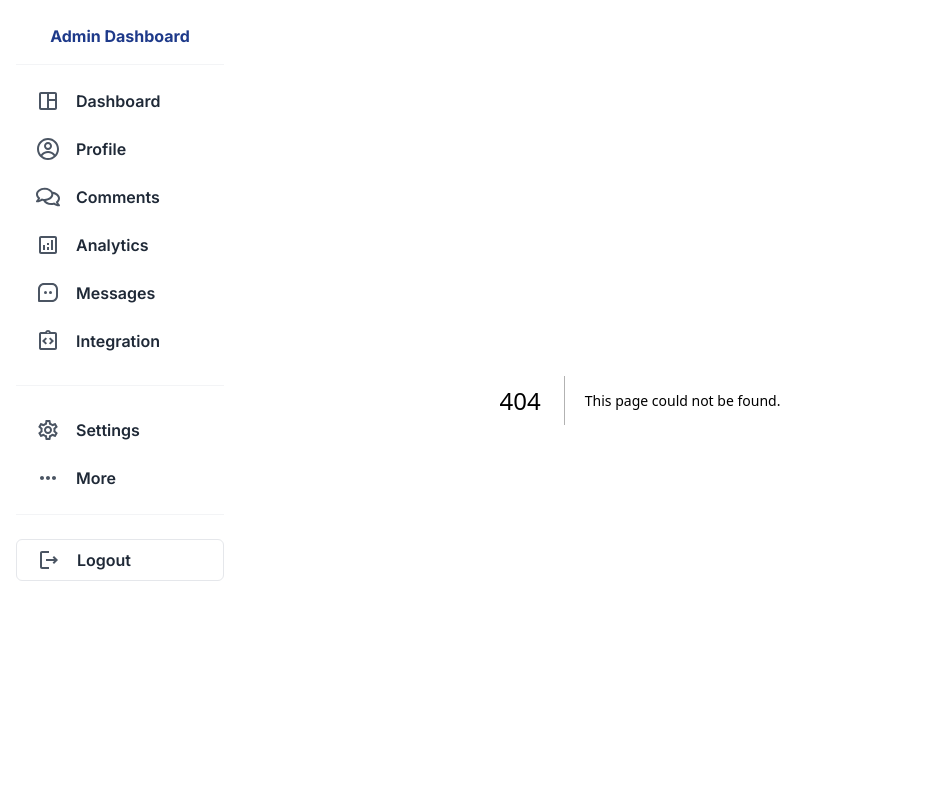
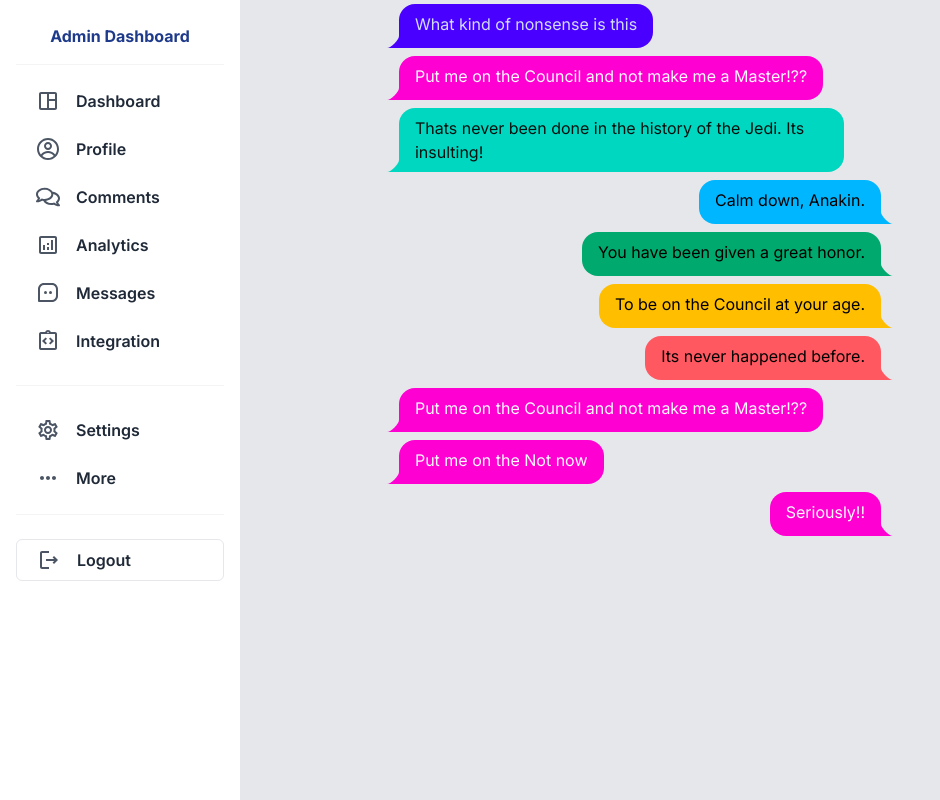
Before and after one commit to Rocky3112/Dashboard-With-Next, a Next.js app: page /message in a window 1280 px wide. Before the commit this address had no page. Shown: the whole page, without its empty margins (0-940 px from the left). Built offline with nearby package versions, Linux system fonts and the light colour scheme.

Commit message:
message section added

```diff
--- a/app/layout.js
+++ b/app/layout.js
@@ -63,12 +63,14 @@ export default function RootLayout({ children }) {
                     </h3>
                   </div>
                 </Link>
+                <Link href="/message">
                   <div className="flex  mb-2 justify-start items-center gap-4 pl-5 hover:bg-gray-600 p-2 rounded-md group cursor-pointer hover:shadow-lg m-auto">
                     <BiMessageSquareDots className="text-2xl text-gray-600 group-hover:text-white " />
                     <h3 className="text-base text-gray-800 group-hover:text-white font-semibold ">
                       Messages
                     </h3>
                   </div>
+                </Link>
                 <div className="flex  mb-2 justify-start items-center gap-4 pl-5 hover:bg-gray-600 p-2 rounded-md group cursor-pointer hover:shadow-lg m-auto">
                   <MdOutlineIntegrationInstructions className="text-2xl text-gray-600 group-hover:text-white " />
                   <h3 className="text-base text-gray-800 group-hover:text-white font-semibold ">
@@ -103,9 +105,7 @@ export default function RootLayout({ children }) {
             </div>
           </div>
 
-        <div className=" mx-auto">
-        {children}
-        </div>
+          <div className=" mx-auto">{children}</div>
         </main>
       </body>
     </html>
--- /dev/null
+++ b/app/message/page.js
@@ -0,0 +1,40 @@
+import React from 'react'
+
+const page = () => {
+  return (
+    <div className='min-h-screen'>
+<div className="chat chat-start ">
+  <div className="chat-bubble chat-bubble-primary">What kind of nonsense is this</div>
+</div>
+<div className="chat chat-start">
+  <div className="chat-bubble chat-bubble-secondary">Put me on the Council and not make me a Master!??</div>
+</div>
+<div className="chat chat-start">
+  <div className="chat-bubble chat-bubble-accent">Thats never been done in the history of the Jedi. Its insulting!</div>
+</div>
+<div className="chat chat-end">
+  <div className="chat-bubble chat-bubble-info">Calm down, Anakin.</div>
+</div>
+<div className="chat chat-end">
+  <div className="chat-bubble chat-bubble-success">You have been given a great honor.</div>
+</div>
+<div className="chat chat-end">
+  <div className="chat-bubble chat-bubble-warning">To be on the Council at your age.</div>
+</div>
+<div className="chat chat-end">
+  <div className="chat-bubble chat-bubble-error">Its never happened before.</div>
+</div>
+<div className="chat chat-start">
+  <div className="chat-bubble chat-bubble-secondary">Put me on the Council and not make me a Master!??</div>
+</div>
+<div className="chat chat-start">
+  <div className="chat-bubble chat-bubble-secondary">Put me on the Not now</div>
+</div>
+<div className="chat chat-end">
+  <div className="chat-bubble chat-bubble-secondary">Seriously!!</div>
+</div>
+    </div>
+  )
+}
+
+export default page
--- a/app/page.js
+++ b/app/page.js
@@ -59,7 +59,7 @@ const Page = () => {
         <h1 className="text-3xl py-8 font-bold text-orange-600 px-6">
           Welcome to Dashboard
         </h1>
-        <div className="stats  gap-10 mx-5 flex text-center items-center pb-5 text-white">
+        <div className="stats  gap-10 mx-5 flex text-center items-center  text-white mb-8">
           <div className="shadow-2xl bg-orange-500 p-4 rounded w-full">
             <div className="stat-figure text-secondary">
               <svg
@@ -81,7 +81,7 @@ const Page = () => {
             <div className="stat-desc">Jan 1st - Feb 1st</div>
           </div>
 
-          <div className="stat bg-lime-500 rounded w-full p-4">
+          <div className=" shadow-2xl bg-lime-500 rounded w-full p-4">
             <div className="stat-figure text-secondary">
               <svg
                 xmlns="http://www.w3.org/2000/svg"
@@ -101,7 +101,7 @@ const Page = () => {
             <div className="stat-value">20K</div>
             <div className="stat-desc">↗︎ 400 (22%)</div>
           </div>
-          <div className="stat bg-emerald-600 rounded w-full p-4">
+          <div className=" bg-emerald-600 rounded w-full p-4">
             <div className="stat-figure text-secondary">
               <svg
                 xmlns="http://www.w3.org/2000/svg"
@@ -122,7 +122,7 @@ const Page = () => {
             <div className="stat-desc">↗︎ 400 (22%)</div>
           </div>
 
-          <div className="stat bg-blue-500 rounded w-full p-4">
+          <div className=" bg-blue-500 rounded w-full p-4">
             <div className="stat-figure text-secondary">
               <svg
                 xmlns="http://www.w3.org/2000/svg"
--- a/package.json
+++ b/package.json
@@ -19,6 +19,7 @@
   },
   "devDependencies": {
     "autoprefixer": "^10.0.1",
+    "daisyui": "^4.6.1",
     "eslint": "^8",
     "eslint-config-next": "14.1.0",
     "postcss": "^8",
--- a/tailwind.config.js
+++ b/tailwind.config.js
@@ -14,5 +14,5 @@ module.exports = {
       },
     },
   },
-  plugins: [],
+  plugins: [require("daisyui")],
 };
```
Also changed, not shown: 1 other file (tests, documents, lock files or other folders). Lines whose indentation alone changed are shown as unchanged.
